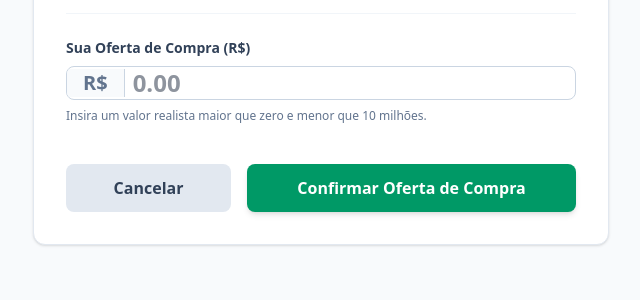
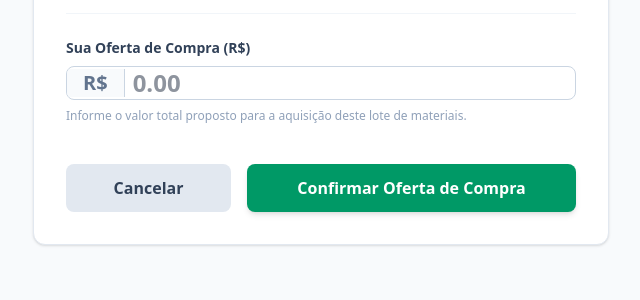
Before and after one commit to brunoslm/Recycle, a Django app: template core/templates/core/propor_acordo.html in a window 1280 px wide. Shown: the part 288-588 px from the top of the page, without its empty margins (319-959 px from the left). Run offline with Django 5.2, Linux system fonts and the light colour scheme; the template is opened without the code that fills it, so the values that code supplies are empty.

Commit message:
Update propor_acordo.html

```diff
--- a/core/templates/core/propor_acordo.html
+++ b/core/templates/core/propor_acordo.html
@@ -50,8 +50,8 @@
                 >
             </div>
 
-            <p class="text-xs text-slate-500 mt-2">
-                Insira um valor realista maior que zero e menor que 10 milhões.
+            <p class="text-xs text-slate-400 mt-2">
+                Informe o valor total proposto para a aquisição deste lote de materiais.
             </p>
         </div>
 
```
